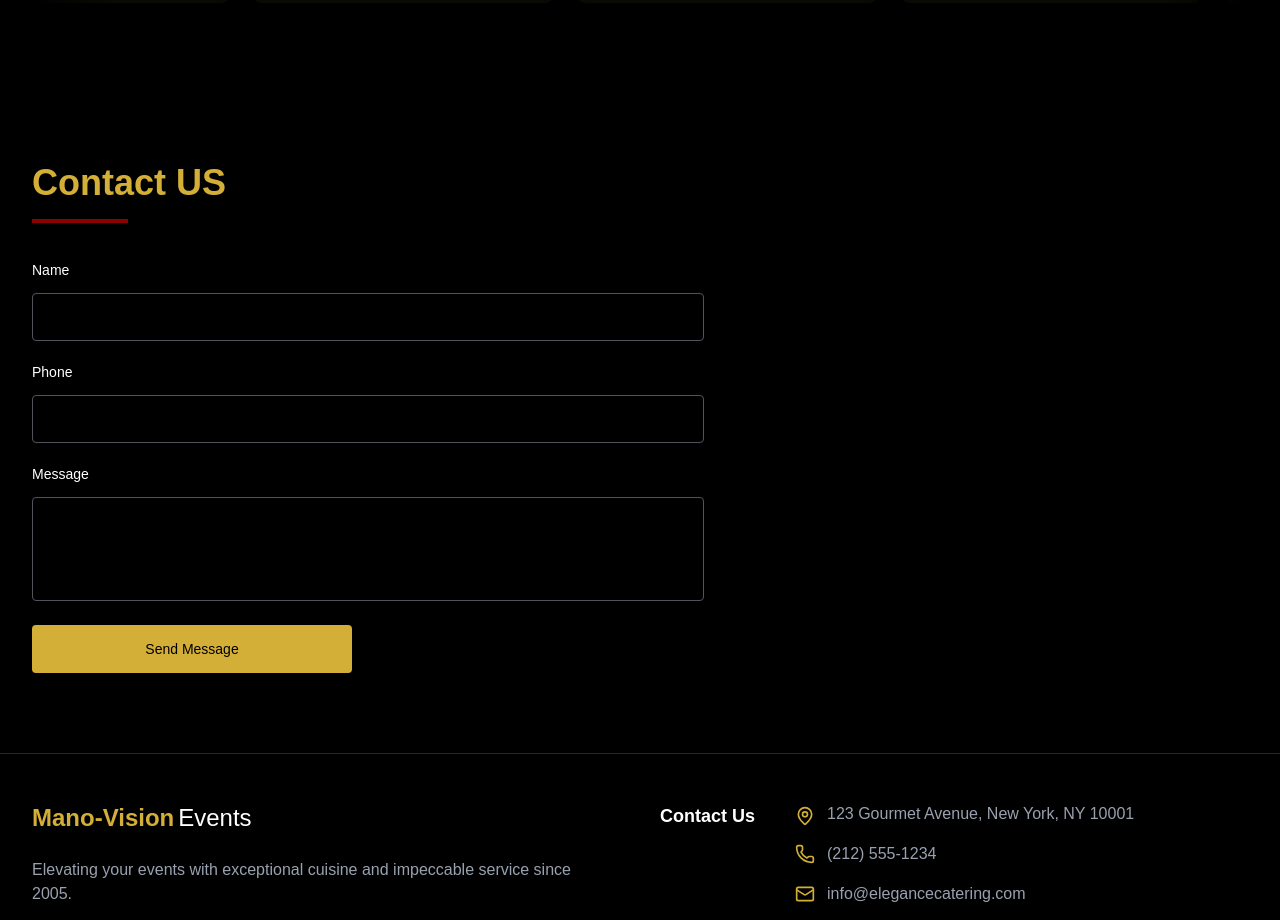
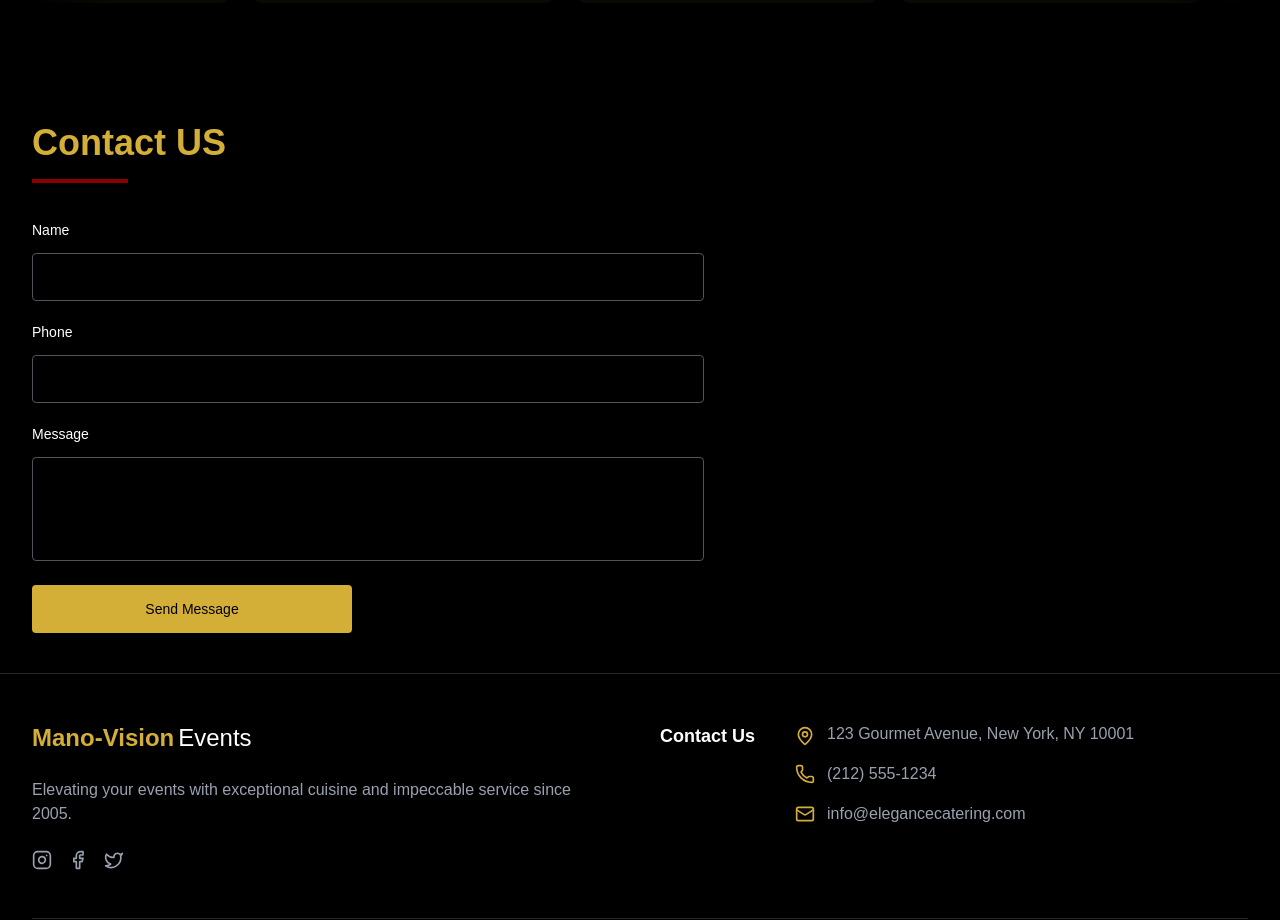
Before and after one commit to kid-us/Mano-Vision-Events, a React (Vite) app: page / in a window 1280 px wide. Shown: the part 2823-3743 px from the top of the page. Built offline with nearby package versions, Linux system fonts and the light colour scheme; a web font is replaced by a local one.

Commit message:
modal fix

```diff
--- a/src/components/ContactUs.tsx
+++ b/src/components/ContactUs.tsx
@@ -43,7 +43,7 @@
   };
 
   return (
-    <div className="max-w-7xl mx-auto px-4 sm:px-6 lg:px-8 my-20">
+    <div className="max-w-7xl mx-auto px-4 sm:px-6 lg:px-8 my-10">
       <h2 className="text-3xl sm:text-4xl font-bold text-primary ">
         Contact US
       </h2>
--- a/src/components/Marquee.tsx
+++ b/src/components/Marquee.tsx
@@ -106,7 +106,7 @@
       </div>
 
       {/* Modal */}
-      {isOpen && (
+    {isOpen && (
         <div className="fixed inset-0 bg-black bg-opacity-80 flex items-start justify-center z-50 p-6 overflow-auto">
           <button
             className="fixed top-5 lg:right-10 right-3 text-white text-2xl z-50"
```
